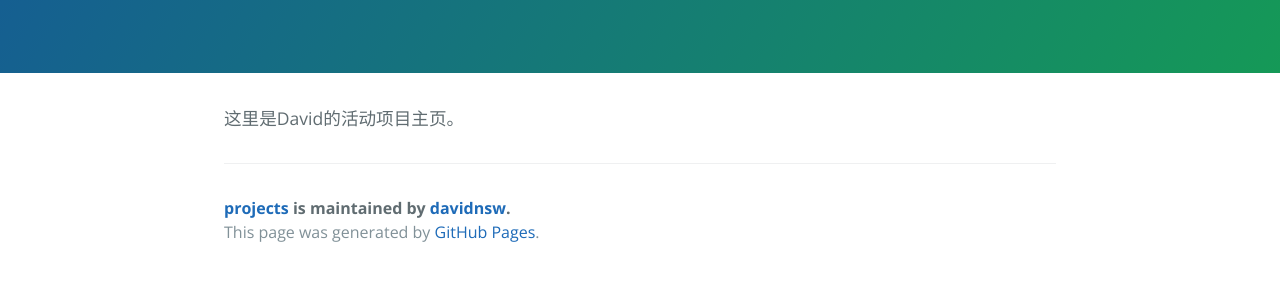
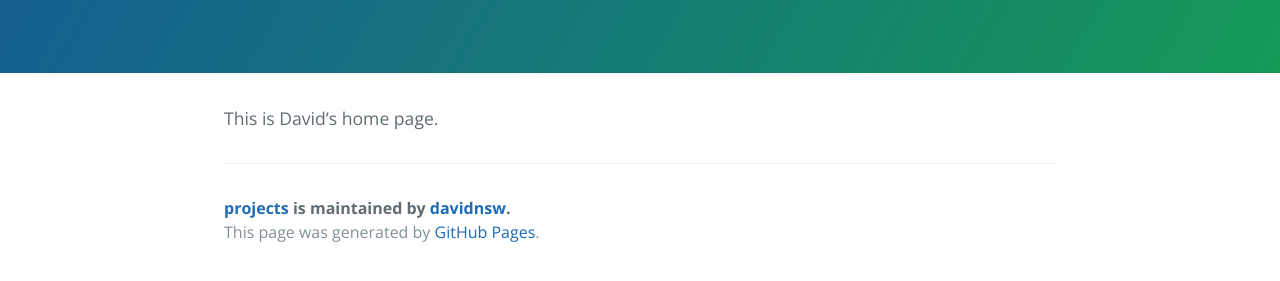
Before and after one commit to davidnsw/projects, a Jekyll site: the page built from index.md, in a window 1280 px wide. Shown: the part 310-591 px from the top of the page. Built offline with Jekyll 4.4.1, drawn with Linux system fonts in a browser that asks for light colours.

Commit message:
Update index.md

```diff
--- a/index.md
+++ b/index.md
@@ -2,4 +2,4 @@
 layout: default
 ---
 
-这里是David的活动项目主页。
+This is David's home page.
```
